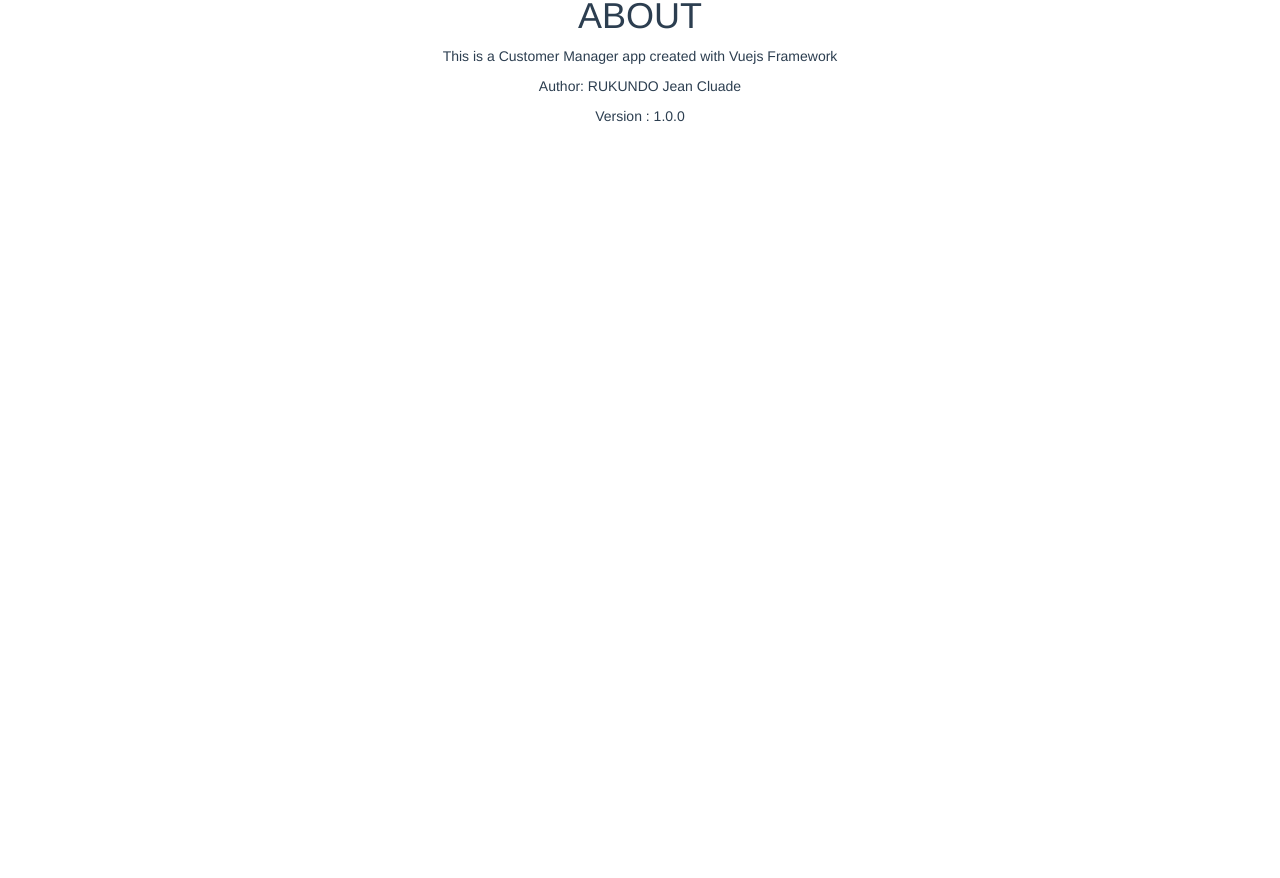
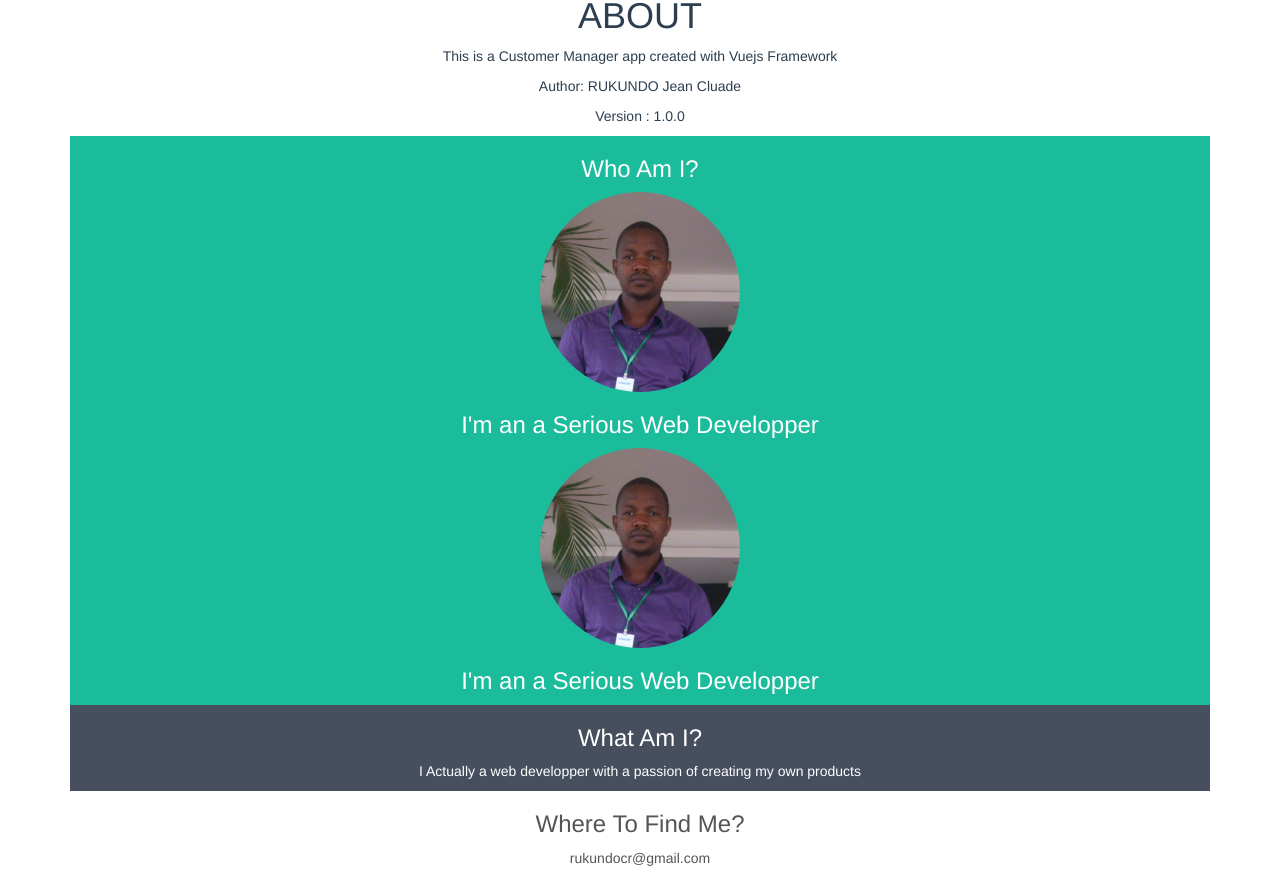
Before and after one commit to rukundocr/covid-19, a Vue app: page /about in a window 1280 px wide. Shown: the part 185-1063 px from the top of the page. Before the commit the page ends 800 px from the top, so only its background shows below. Built offline with nearby package versions, Linux system fonts and the light colour scheme; what vue-resource would draw is missing.

Commit message:
some decoration on about page

```diff
--- a/src/components/about.vue
+++ b/src/components/about.vue
@@ -5,7 +5,25 @@
    <p>This is a Customer Manager app created with Vuejs Framework </p>
    <p>Author: RUKUNDO Jean Cluade</p>
     <p>Version : 1.0.0</p>
-  </div>
+
+  <div class="container-fluid bg-1 text-center">
+  <h3>Who Am I?</h3>
+  <img src="../assets/claude.jpg" class="img-circle" alt="Bird">
+  <h3>I'm an a Serious Web Developper</h3>
+   <img src="../assets/claude.jpg" class="img-circle" alt="Bird">
+  <h3>I'm an a Serious Web Developper</h3>
+</div>
+
+<div class="container-fluid bg-2 text-center">
+  <h3>What Am I?</h3>
+  <p>I Actually a web developper with a passion of creating my own products</p>
+</div>
+
+<div class="container-fluid bg-3 text-center">
+  <h3>Where To Find Me?</h3>
+  <p>rukundocr@gmail.com</p>
+</div>
+</div>
 </template>
 
 <script>
@@ -21,5 +39,22 @@
 
 <!-- Add "scoped" attribute to limit CSS to this component only -->
 <style scoped>
+  .bg-1 {
+    background-color: #1abc9c; /* Green */
+    color: #ffffff;
+  }
+  .bg-2 {
+    background-color: #474e5d; /* Dark Blue */
+    color: #ffffff;
+  }
+  .bg-3 {
+    background-color: #ffffff; /* White */
+    color: #555555;
+  }
+  img{
+    width: 200px;
+
+  }
+  </style>
 
 </style>
--- a/src/components/customers.vue
+++ b/src/components/customers.vue
@@ -31,7 +31,7 @@
                   <td> {{ customer.address }} </td>
                 <td> {{ customer.city }} </td>
                  <td> {{ customer.state }} </td>
-                  <td> <router-link class="btn btn-primary" v-bind:to="'/customer/'+ customer._id">View</router-link></td>
+                  <td> <router-link class="btn btn-primary" v-bind:to="'/customer/'+ customer._id">Details</router-link></td>
                   <td> <router-link class="btn btn-primary" v-bind:to="'/edit/'+ customer._id">UPDATE</router-link></td>
 
             </tr>
```
Also changed, not shown: src/assets/claude.jpg (added).
